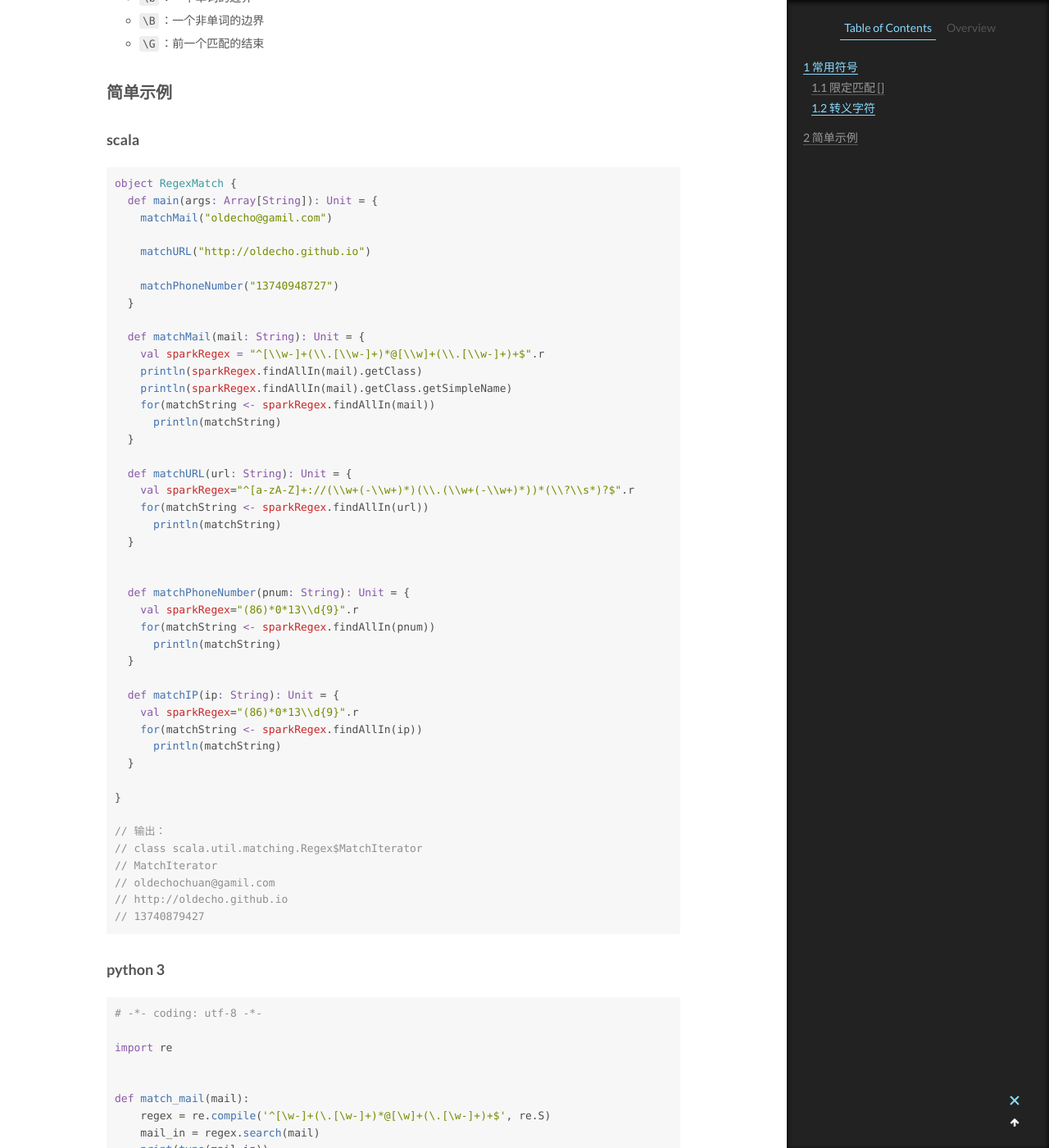
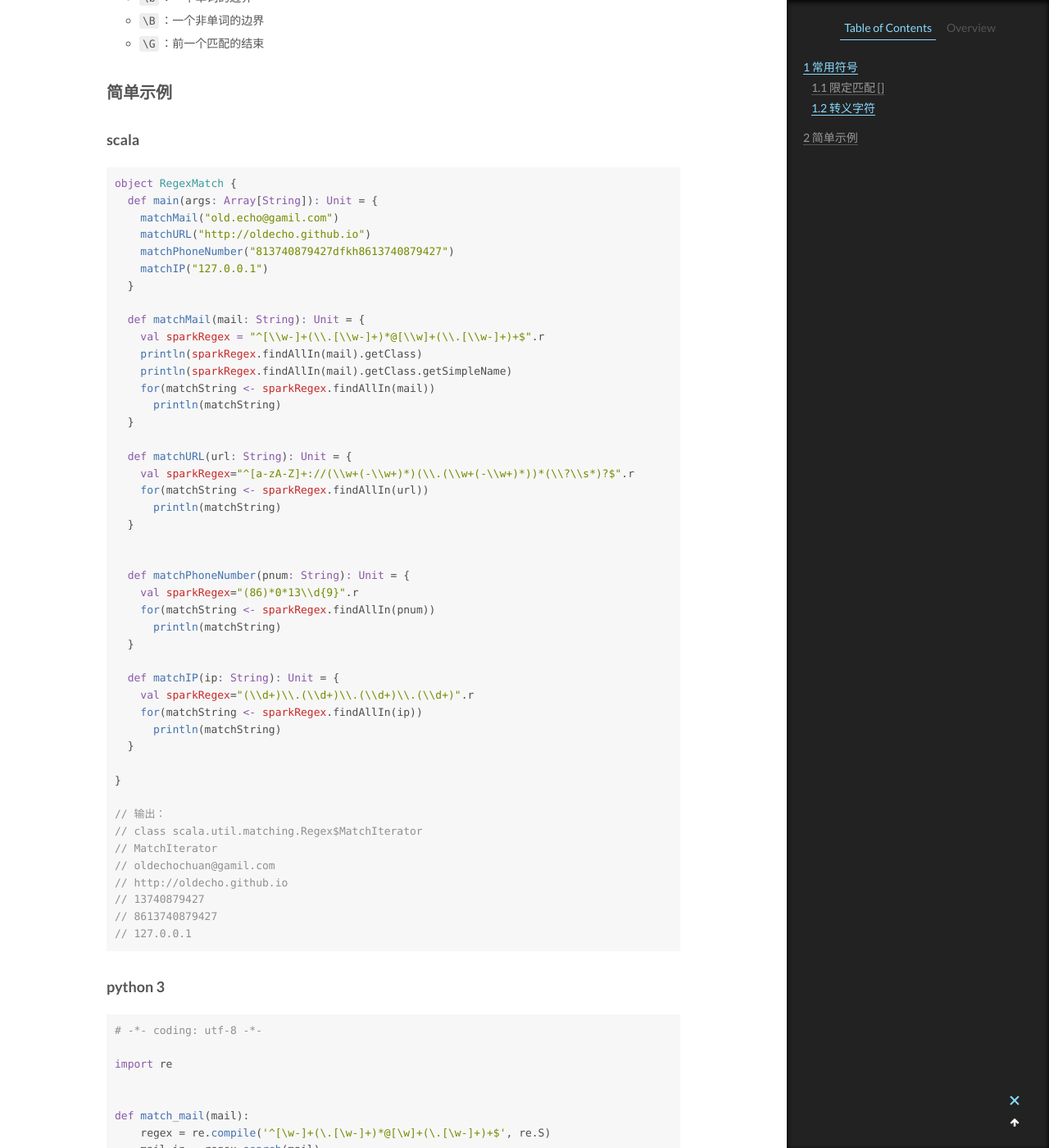
Before and after one commit to oldecho/oldecho.github.io, a Jekyll site: the page built from _posts/2018-04-25-正则表达式简介.md, in a window 1280 px wide and 1400 px high, scrolled down 1808 px. Shown: the whole window at 82% size. Built offline with Jekyll 4.4.1, drawn with Linux system fonts in a browser that asks for light colours; some of the changed text lies outside the part shown.

Commit message:
modify regex code

````diff
--- a/_posts/2018-04-25-正则表达式简介.md
+++ b/_posts/2018-04-25-正则表达式简介.md
@@ -69,11 +69,10 @@ tags:
 ```scala
 object RegexMatch {
   def main(args: Array[String]): Unit = {
-    matchMail("oldecho@gamil.com")
-
+    matchMail("old.echo@gamil.com")
     matchURL("http://oldecho.github.io")
-
-    matchPhoneNumber("13740948727")
+    matchPhoneNumber("813740879427dfkh8613740879427")
+    matchIP("127.0.0.1")
   }
 
   def matchMail(mail: String): Unit = {
@@ -98,7 +97,7 @@ object RegexMatch {
   }
 
   def matchIP(ip: String): Unit = {
-    val sparkRegex="(86)*0*13\\d{9}".r
+    val sparkRegex="(\\d+)\\.(\\d+)\\.(\\d+)\\.(\\d+)".r
     for(matchString <- sparkRegex.findAllIn(ip))
       println(matchString)
   }
@@ -111,6 +110,8 @@ object RegexMatch {
 // oldechochuan@gamil.com
 // http://oldecho.github.io
 // 13740879427
+// 8613740879427
+// 127.0.0.1
 ```
 
 ### python 3
@@ -129,28 +130,10 @@ def match_mail(mail):
         print(mail_in.group(0))
 
 
-def match_url(url):
-    regex = re.compile('^[a-zA-Z]+://(\w+(-\w+)*)(\.(\w+(-\w+)*))*(\?\s*)?$', re.S)
-    url_in = regex.search(url)
-    if url_in is not None:
-        print(url_in.group(0))
-
-
-def match_phone(pnum):
-    regex = re.compile('(86)*0*13\d{9}', re.S)
-    pnum_in = regex.search(pnum)
-    if pnum_in is not None:
-        print(pnum_in.group(0))
-
-
 if __name__ == '__main__':
-    search_mail('old.echo@gamil.com')
-    search_url('http://oldecho.github.io')
-    search_phone('13740879427')
+    match_mail('old.echo@gamil.com')
 
 # 输出：
 # <class '_sre.SRE_Match'>
 # old.echo@gamil.com
-# http://oldecho.github.io
-# 13740879427
 ```
````
